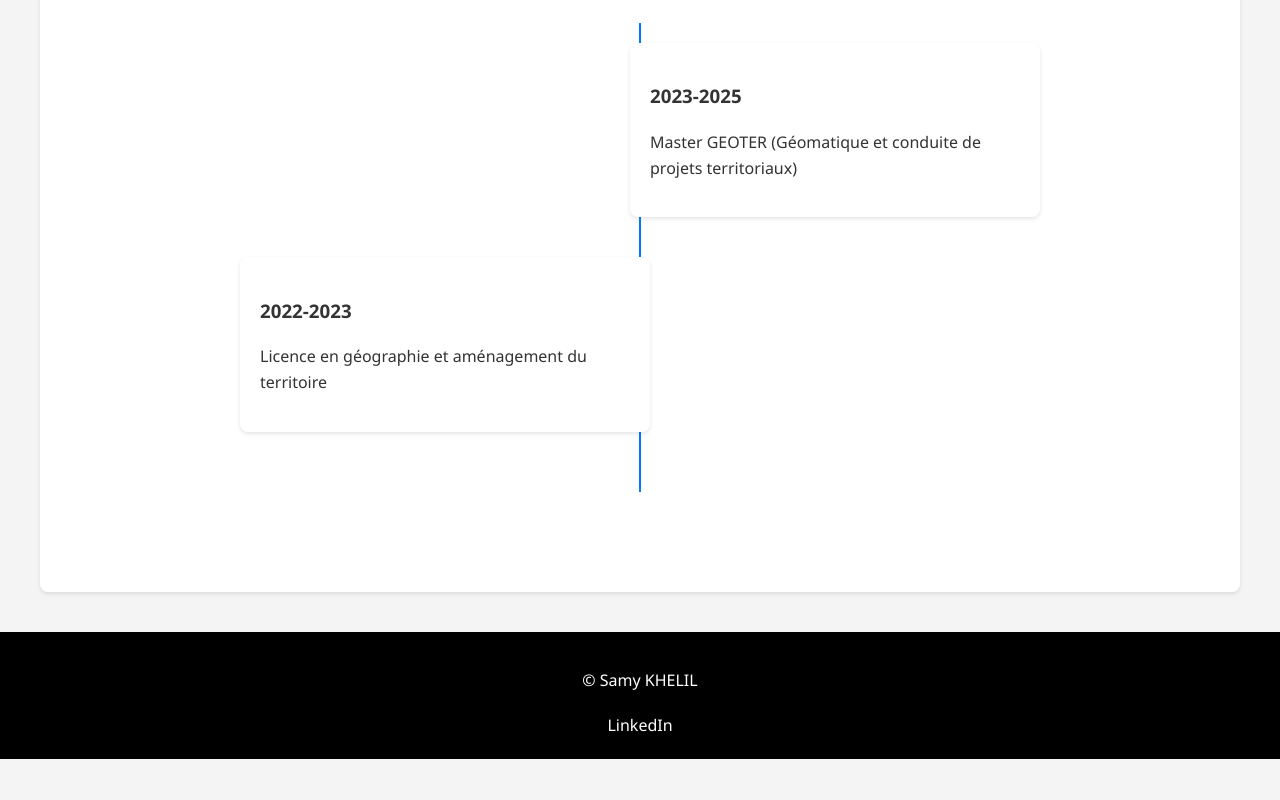
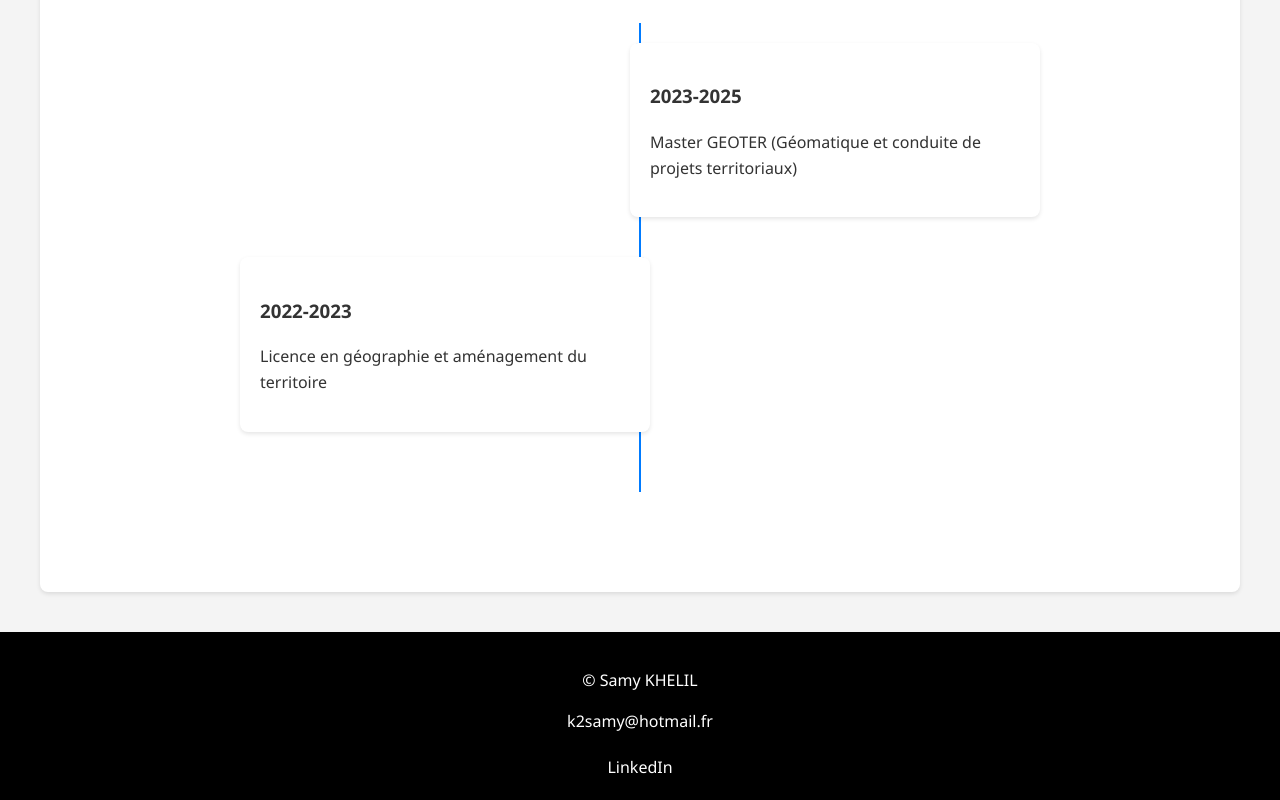
Before and after one commit to sameeeyy/samykhelil.github.io, a plain HTML site: page index.html in a window 1280 px wide. Shown: the part 5943-6743 px from the top of the page. Before the commit the page ends 6702 px from the top, so only its background shows below. Drawn offline with Linux system fonts and the light colour scheme.

Commit message:
Contact fix

```diff
--- a/index.html
+++ b/index.html
@@ -401,9 +401,10 @@
     </div>
 </section>
 
-    <footer>
+    <footer id="contact">
         <div class="container">
             <p>&copy; Samy KHELIL</p>
+            <p>k2samy@hotmail.fr</p>
             <ul class="social-links">
                 <li><a href="https://www.linkedin.com/in/samy-khelil-861a8a1a9/" target="_blank" rel="noopener noreferrer">LinkedIn</a></li>
             </ul>
```
